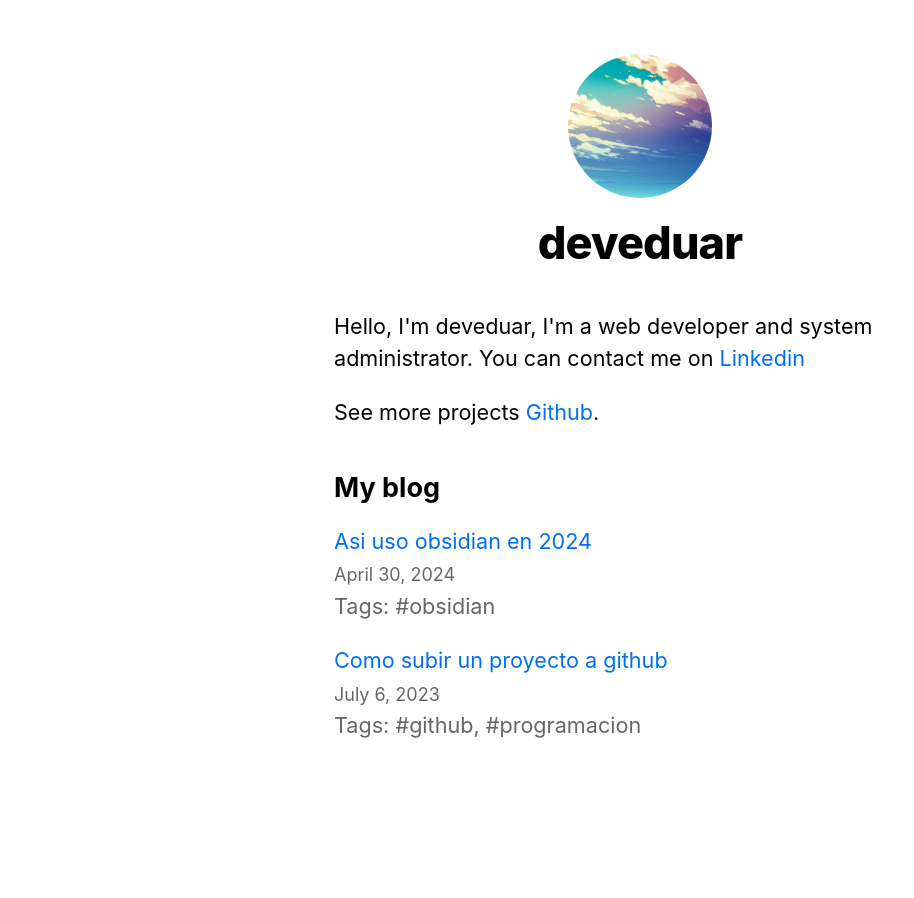
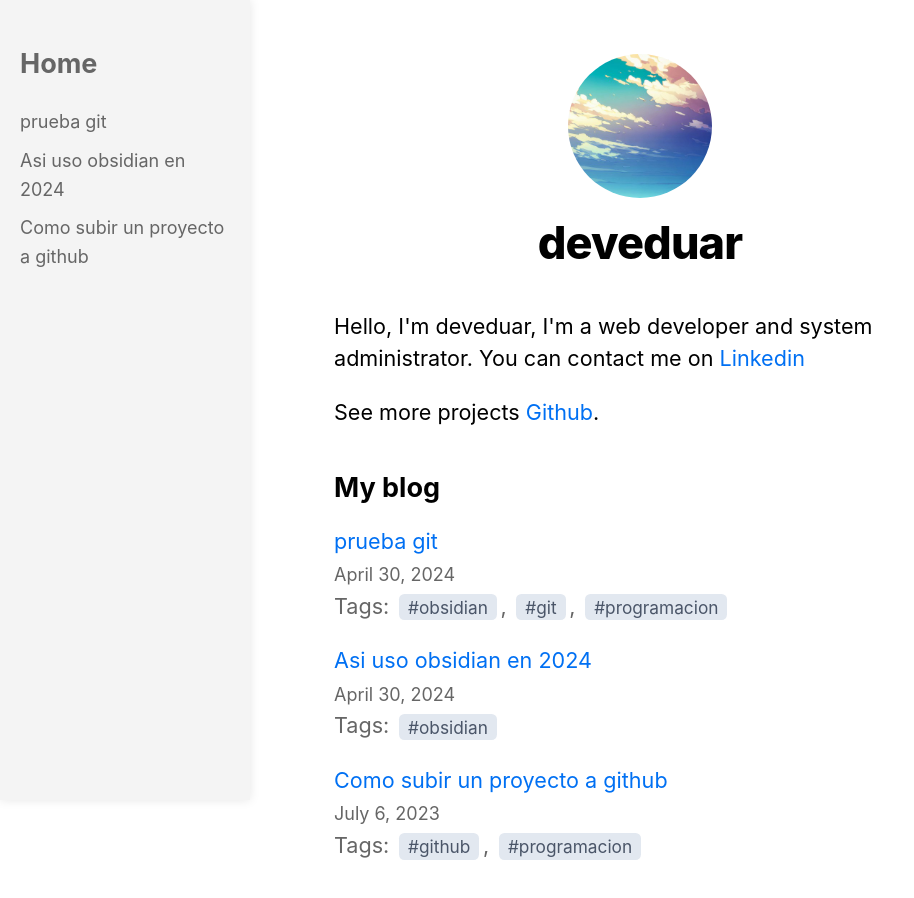
Before and after one commit to deveduar/nextjs-blog, a Next.js app: page / in a window 1280 px wide. Shown: the top 898 px of the page, without its empty margins (0-914 px from the left). Before the commit the page ends 850 px from the top, so only its background shows below. Built offline with nearby package versions, Linux system fonts and the light colour scheme.

Commit message:
componente sidebar

```diff
--- a/components/layout.js
+++ b/components/layout.js
@@ -3,6 +3,7 @@ import Image from "next/image";
 import styles from "./layout.module.css";
 import utilStyles from "../styles/utils.module.css";
 import Link from "next/link";
+import React from "react";
 
 const name = "deveduar";
 export const siteTitle = "deveduar blog";
@@ -11,7 +12,7 @@ export const siteTitle = "deveduar blog";
 //   return <div className={styles.container}>{children}</div>;
 // }
 
-export default function Layout({ children, home }) {
+export default function Layout({ children, home, posts }) {
   return (
     <div className={styles.container}>
       <Head>
--- /dev/null
+++ b/components/sidebar.js
@@ -0,0 +1,39 @@
+// Sidebar.js
+
+import React from "react";
+import Link from "next/link";
+import styles from "./sidebar.module.css";
+
+const Sidebar = ({ posts, currentPostId }) => {
+  return (
+    <div className={styles.sidebar}>
+      {/* <h2>Menu</h2> */}
+      <ul>
+        <li>
+          <h2>
+            <Link href="/">Home</Link>
+          </h2>
+        </li>
+        {/* <li>
+          <Link href="/about">
+            About
+          </Link>
+        </li> */}
+        {/* Mostrar los posts como enlaces */}
+        {/* <h2>Posts</h2> */}
+        {posts.map((post) => (
+          <li key={post.id}>
+            <Link
+              className={post.id === currentPostId ? styles.active : ""}
+              href={`/posts/${post.id}`}
+            >
+              {post.title}
+            </Link>
+          </li>
+        ))}
+      </ul>
+    </div>
+  );
+};
+
+export default Sidebar;
--- /dev/null
+++ b/components/sidebar.module.css
@@ -0,0 +1,58 @@
+/* Sidebar.css */
+
+.sidebar {
+  width: 250px; /* Ancho del sidebar */
+  height: 100vh; /* Altura completa del viewport */
+  position: fixed; /* Fijar el sidebar en la pantalla */
+  top: 0; /* Alinear el sidebar en la parte superior */
+  left: 0; /* Colocar el sidebar a la izquierda */
+  background-color: #f4f4f4; /* Color de fondo del sidebar */
+  padding: 20px; /* Espaciado interno del sidebar */
+  box-shadow: 0 0 10px rgba(0, 0, 0, 0.1); /* Sombra para destacar el sidebar */
+}
+
+.sidebar h3 {
+  margin-top: 0; /* Eliminar el margen superior de los títulos */
+  font-size: 1.2rem; /* Tamaño de fuente para los títulos */
+  color: #333; /* Color de texto para los títulos */
+  border-bottom: 1px solid #ddd; /* Línea inferior para separar los títulos */
+  padding-bottom: 10px; /* Espaciado inferior para los títulos */
+}
+
+.sidebar ul {
+  list-style: none; /* Eliminar los estilos de lista */
+  padding: 0; /* Eliminar el padding */
+}
+
+.sidebar ul li {
+  margin-bottom: 10px; /* Espaciado entre elementos de la lista */
+}
+
+.sidebar ul li a {
+  display: block; /* Convertir los enlaces en bloques para ocupar todo el ancho */
+  color: #666; /* Color de texto para los enlaces */
+  text-decoration: none; /* Eliminar subrayado de los enlaces */
+  transition: color 0.3s ease; /* Transición suave para el cambio de color */
+}
+
+.sidebar ul li a:hover {
+  color: #000; /* Cambiar el color del texto al pasar el ratón por encima */
+}
+
+.sidebar ul {
+  list-style-type: none;
+  padding: 0;
+}
+
+.sidebar li {
+  margin-bottom: 10px;
+}
+
+.sidebar a {
+  text-decoration: none;
+}
+
+.active {
+  font-weight: bold;
+  color: #333; /* Color de texto cuando el enlace está activo */
+}
--- a/pages/index.js
+++ b/pages/index.js
@@ -4,6 +4,8 @@ import utilStyles from "../styles/utils.module.css";
 import { getSortedPostsData } from "../lib/posts";
 import Link from "next/link";
 import Date from "../components/date";
+import React from "react";
+import Sidebar from "../components/sidebar";
 
 export async function getStaticProps() {
   const allPostsData = getSortedPostsData();
@@ -16,14 +18,16 @@ export async function getStaticProps() {
 
 export default function Home({ allPostsData }) {
   return (
+    <>
+      <Sidebar posts={allPostsData} />
       <Layout home>
         <Head>
           <title>{siteTitle}</title>
         </Head>
         <section className={utilStyles.headingMd}>
           <p>
-          Hello, I'm deveduar, I'm a web developer and system administrator. You
-          can contact me on
+            Hello, I'm deveduar, I'm a web developer and system administrator.
+            You can contact me on
             <a href="http://www.linkedin.com/in/deveduar"> Linkedin</a>
           </p>
           <p>
@@ -43,10 +47,18 @@ export default function Home({ allPostsData }) {
                 <div className={utilStyles.lightText}>
                   Tags:{" "}
                   {tags.map((tag, index) => (
-                  <span key={index} className={utilStyles.tag}>
-                    #{tag}
-                    {index < tags.length - 1 && ", "}
-                  </span>
+                    <React.Fragment key={tag}>
+                      {index > 0 && (
+                        <span className={utilStyles.separator}>, </span>
+                      )}
+                      <Link
+                        className={utilStyles.tag}
+                        key={tag}
+                        href={`/tags/${tag}`}
+                      >
+                        {/* {index > 0 && ", "} */}#{tag}
+                      </Link>
+                    </React.Fragment>
                   ))}
                 </div>
               </li>
@@ -54,5 +66,6 @@ export default function Home({ allPostsData }) {
           </ul>
         </section>
       </Layout>
+    </>
   );
 }
--- /dev/null
+++ b/posts/prueba.md
@@ -0,0 +1,48 @@
+---
+title: "prueba git"
+date: "2024-04-30"
+tags: [obsidian, git, programacion]
+---
+
+## ideas
+- template de zotero
+- plugins que uso
+- sistema de iconos
+
+## Plugins Essenciales
+- Dataview
+- Templater
+
+## Integracion con zotero para capturar highlights
+- template con [nunjucks](https://mozilla.github.io/nunjucks/)
+- configuracion del plugin
+- plugins necesarios para zotero
+- aplicacion zotero
+
+## Integracion con Omnivore para capturar informacion y highlights de paginas web
+- instalacion de omnivore, api
+- instalacion del plugin obsdian
+- template de omnivore
+- aplicacion omnibore
+
+## Como organizo mi diario
+- plugins periodic notes, calendar
+- directorios
+
+## Como organizo tareas de cada area
+- plugin tasks
+
+## Apariencia de obsidian
+- snippets css
+- code styler plugin
+- annapuching theme
+- Colored tags
+
+## Plugins para reorganizar informacion
+- Advanced merger
+
+## Backups con github
+- plugin git
+- crear repp
+
+## mi organizacion de carpetas en obsidian
--- a/styles/utils.module.css
+++ b/styles/utils.module.css
@@ -55,3 +55,21 @@
 .lightText {
     color: #666;
 }
+
+.tag {
+  background-color: #e2e8f0; /* Color de fondo */
+  color: #4a5568; /* Color de texto */
+  padding: 0.15rem 0.5rem; /* Espaciado interior */
+  border-radius: 0.3rem; /* Bordes redondeados */
+  text-decoration: none; /* Elimina la subrayado del enlace */
+  margin: 0.2rem;
+  font-size: 0.8em;
+}
+
+.tag:hover {
+  background-color: #cbd5e0; /* Cambia el color de fondo en el hover */
+}
+
+/* .separator { */
+  /* Estilos para la coma */
+/* } */
```
Also changed, not shown: pages/posts/[id].js (+24 -6 lines), pages/tags/[tag].js (added, +58 -0 lines), lib/posts.js (line endings or trailing spaces), 1 other file (tests, documents, lock files or other folders). Lines whose indentation alone changed are shown as unchanged.
